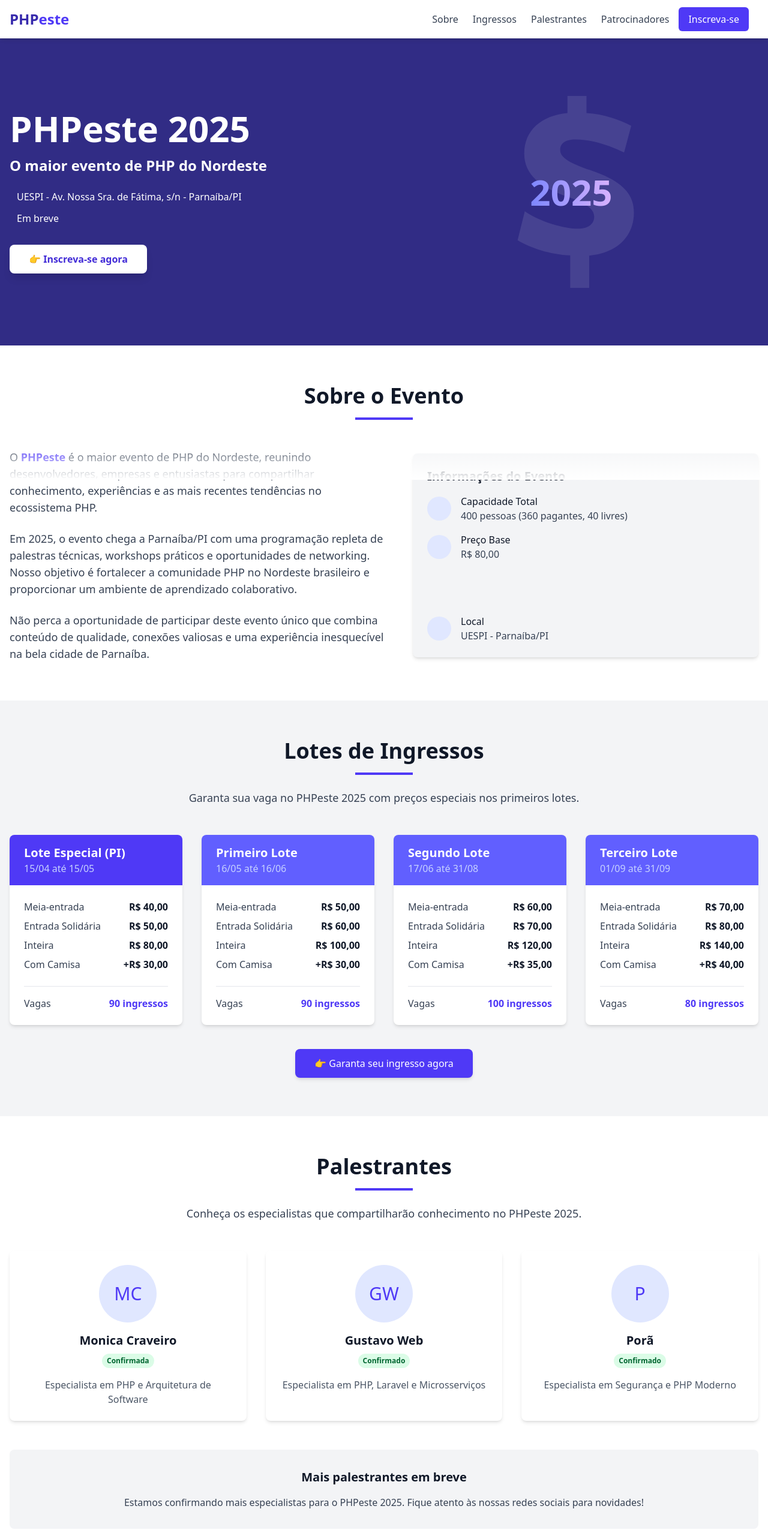
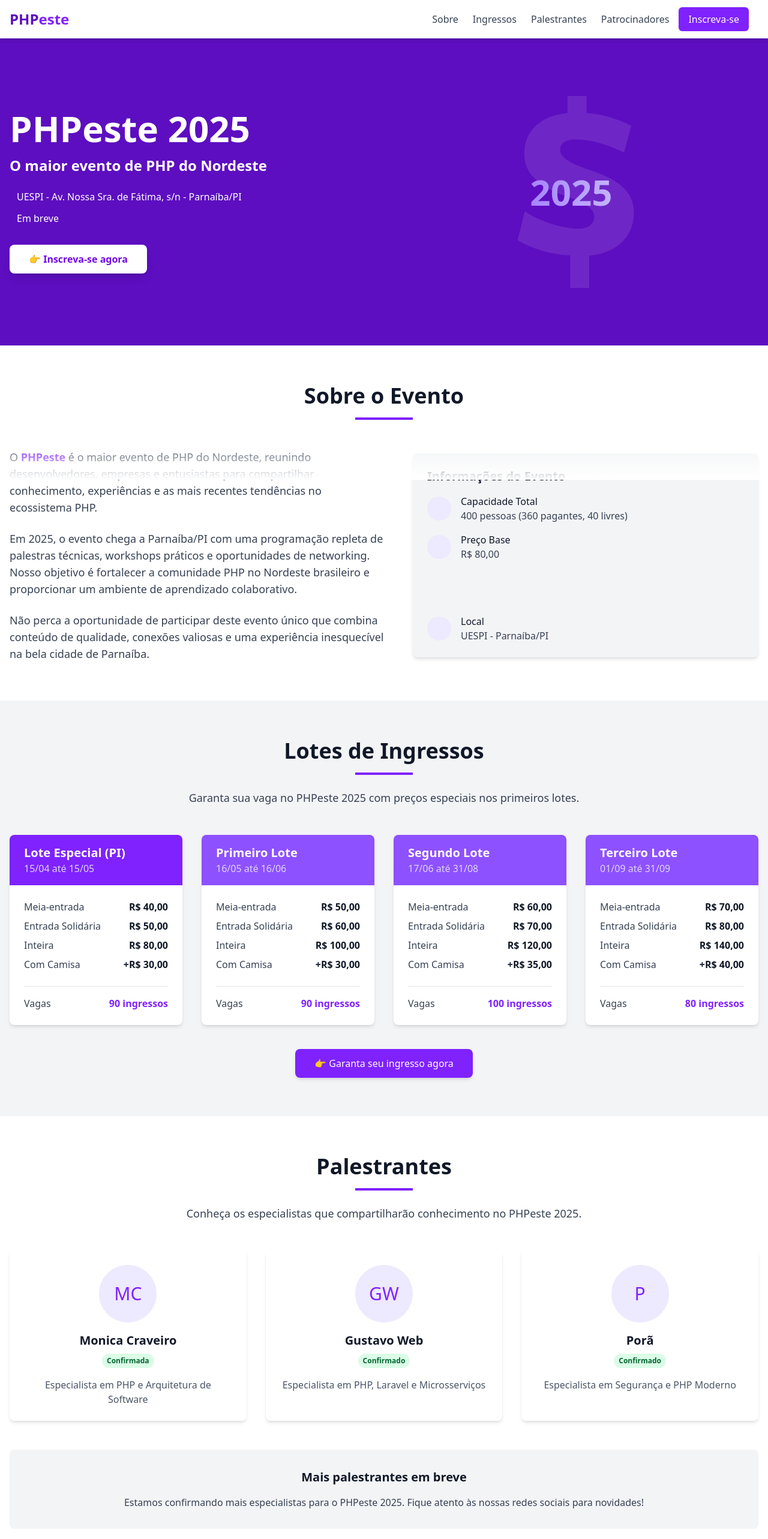
Before and after one commit to php-piaui/site, a Vue app: page / in a window 1280 px wide. Shown: the top 2566 px of the page at 60% size. Built offline with nearby package versions, Linux system fonts and the light colour scheme.

Commit message:
update colors

```diff
--- a/src/components/About.vue
+++ b/src/components/About.vue
@@ -5,13 +5,13 @@
     <div class="container mx-auto px-4">
       <div class="text-center mb-12">
         <h2 class="text-3xl md:text-4xl font-bold mb-4 text-gray-900">Sobre o Evento</h2>
-        <div class="w-24 h-1 bg-indigo-600 mx-auto mb-6"></div>
+        <div class="w-24 h-1 bg-violet-600 mx-auto mb-6"></div>
       </div>
 
       <div class="flex flex-col md:flex-row items-center">
         <div class="md:w-1/2 mb-8 md:mb-0" data-aos="fade-right">
           <p class="text-lg text-gray-700 mb-6">
-            O <span class="font-semibold text-indigo-600">PHPeste</span> é o maior evento de PHP do
+            O <span class="font-semibold text-violet-600">PHPeste</span> é o maior evento de PHP do
             Nordeste, reunindo desenvolvedores, empresas e entusiastas para compartilhar
             conhecimento, experiências e as mais recentes tendências no ecossistema PHP.
           </p>
@@ -34,9 +34,9 @@
             <div class="space-y-4">
               <div class="flex items-center">
                 <div
-                  class="w-10 h-10 rounded-full bg-indigo-100 flex items-center justify-center mr-4"
+                  class="w-10 h-10 rounded-full bg-violet-100 flex items-center justify-center mr-4"
                 >
-                  <i class="fas fa-users text-indigo-600"></i>
+                  <i class="fas fa-users text-violet-600"></i>
                 </div>
                 <div>
                   <h4 class="font-medium text-gray-900">Capacidade Total</h4>
@@ -46,9 +46,9 @@
 
               <div class="flex items-center">
                 <div
-                  class="w-10 h-10 rounded-full bg-indigo-100 flex items-center justify-center mr-4"
+                  class="w-10 h-10 rounded-full bg-violet-100 flex items-center justify-center mr-4"
                 >
-                  <i class="fas fa-ticket-alt text-indigo-600"></i>
+                  <i class="fas fa-ticket-alt text-violet-600"></i>
                 </div>
                 <div>
                   <h4 class="font-medium text-gray-900">Preço Base</h4>
@@ -66,9 +66,9 @@
 
               <div class="flex items-center mt-18">
                 <div
-                  class="w-10 h-10 rounded-full bg-indigo-100 flex items-center justify-center mr-4"
+                  class="w-10 h-10 rounded-full bg-violet-100 flex items-center justify-center mr-4"
                 >
-                  <i class="fas fa-map-marked-alt text-indigo-600"></i>
+                  <i class="fas fa-map-marked-alt text-violet-600"></i>
                 </div>
                 <div>
                   <h4 class="font-medium text-gray-900">Local</h4>
--- a/src/components/Footer.vue
+++ b/src/components/Footer.vue
@@ -5,8 +5,8 @@
     <div class="container mx-auto px-4">
       <div class="flex flex-col md:flex-row justify-between items-center">
         <div class="mb-6 md:mb-0">
-          <a href="#" class="font-bold text-2xl text-indigo-400">
-            <span class="text-indigo-300">PHP</span>este 2025
+          <a href="#" class="font-bold text-2xl text-violet-400">
+            <span class="text-violet-300">PHP</span>este 2025
           </a>
           <p class="mt-2 text-gray-400">O maior evento de PHP do Nordeste</p>
         </div>
@@ -33,7 +33,7 @@
       <div class="mt-8 pt-6 border-t border-gray-800 text-center">
         <a
           href="#register"
-          class="inline-block bg-indigo-600 hover:bg-indigo-700 text-white font-medium py-2 px-6 rounded-md transition-colors"
+          class="inline-block bg-violet-600 hover:bg-violet-700 text-white font-medium py-2 px-6 rounded-md transition-colors"
         >
           👉 Inscreva-se agora
         </a>
--- a/src/components/Header.vue
+++ b/src/components/Header.vue
@@ -9,27 +9,27 @@
   >
     <div class="container mx-auto px-4 py-3">
       <div class="flex justify-between items-center">
-        <a href="#" class="font-bold text-2xl text-indigo-600">
-          <span class="text-indigo-800">PHP</span>este
+        <a href="#" class="font-bold text-2xl text-violet-600">
+          <span class="text-violet-800">PHP</span>este
         </a>
 
         <div class="flex items-center space-x-4">
           <nav class="hidden md:flex space-x-6">
-            <a href="#about" class="text-gray-700 hover:text-indigo-600 transition-colors">Sobre</a>
-            <a href="#tickets" class="text-gray-700 hover:text-indigo-600 transition-colors"
+            <a href="#about" class="text-gray-700 hover:text-violet-600 transition-colors">Sobre</a>
+            <a href="#tickets" class="text-gray-700 hover:text-violet-600 transition-colors"
               >Ingressos</a
             >
-            <a href="#speakers" class="text-gray-700 hover:text-indigo-600 transition-colors"
+            <a href="#speakers" class="text-gray-700 hover:text-violet-600 transition-colors"
               >Palestrantes</a
             >
-            <a href="#sponsors" class="text-gray-700 hover:text-indigo-600 transition-colors"
+            <a href="#sponsors" class="text-gray-700 hover:text-violet-600 transition-colors"
               >Patrocinadores</a
             >
           </nav>
 
           <a
             href="#register"
-            class="hidden md:block bg-indigo-600 hover:bg-indigo-700 text-white px-4 py-2 rounded-md transition-colors font-medium"
+            class="hidden md:block bg-violet-600 hover:bg-violet-700 text-white px-4 py-2 rounded-md transition-colors font-medium"
           >
             Inscreva-se
           </a>
@@ -49,31 +49,31 @@
           <a
             href="#about"
             @click="mobileMenuOpen = false"
-            class="text-gray-700 hover:text-indigo-600 transition-colors"
+            class="text-gray-700 hover:text-violet-600 transition-colors"
             >Sobre</a
           >
           <a
             href="#tickets"
             @click="mobileMenuOpen = false"
-            class="text-gray-700 hover:text-indigo-600 transition-colors"
+            class="text-gray-700 hover:text-violet-600 transition-colors"
             >Ingressos</a
           >
           <a
             href="#speakers"
             @click="mobileMenuOpen = false"
-            class="text-gray-700 hover:text-indigo-600 transition-colors"
+            class="text-gray-700 hover:text-violet-600 transition-colors"
             >Palestrantes</a
           >
           <a
             href="#sponsors"
             @click="mobileMenuOpen = false"
-            class="text-gray-700 hover:text-indigo-600 transition-colors"
+            class="text-gray-700 hover:text-violet-600 transition-colors"
             >Patrocinadores</a
           >
           <a
             href="#register"
             @click="mobileMenuOpen = false"
-            class="bg-indigo-600 hover:bg-indigo-700 text-white px-4 py-2 rounded-md transition-colors font-medium text-center"
+            class="bg-violet-600 hover:bg-violet-700 text-white px-4 py-2 rounded-md transition-colors font-medium text-center"
           >
             Inscreva-se
           </a>
--- a/src/components/Hero.vue
+++ b/src/components/Hero.vue
@@ -1,7 +1,7 @@
 <script setup></script>
 
 <template>
-  <section class="gradient-bg bg-indigo-900 text-white py-16 md:py-24">
+  <section class="gradient-bg bg-violet-800 text-white py-16 md:py-24">
     <div class="container mx-auto px-4">
       <div class="flex flex-col md:flex-row items-center justify-between">
         <div class="md:w-1/2 mb-8 md:mb-0" data-aos="fade-right">
@@ -9,17 +9,17 @@
           <h2 class="text-xl md:text-2xl font-semibold mb-6">O maior evento de PHP do Nordeste</h2>
           <div class="mb-8">
             <div class="flex items-start mb-3">
-              <i class="fas fa-map-marker-alt mt-1 mr-3 text-indigo-300"></i>
+              <i class="fas fa-map-marker-alt mt-1 mr-3 text-violet-300"></i>
               <p>UESPI - Av. Nossa Sra. de Fátima, s/n - Parnaíba/PI</p>
             </div>
             <div class="flex items-start">
-              <i class="fas fa-calendar-alt mt-1 mr-3 text-indigo-300"></i>
+              <i class="fas fa-calendar-alt mt-1 mr-3 text-violet-300"></i>
               <p>Em breve</p>
             </div>
           </div>
           <a
             href="#register"
-            class="inline-block bg-white text-indigo-700 font-bold py-3 px-8 rounded-lg shadow-lg hover:bg-gray-100 transition-colors transform hover:scale-105 duration-200"
+            class="inline-block bg-white text-violet-700 font-bold py-3 px-8 rounded-lg shadow-lg hover:bg-gray-100 transition-colors transform hover:scale-105 duration-200"
           >
             👉 Inscreva-se agora
           </a>
@@ -38,7 +38,7 @@
             </svg>
             <div class="absolute inset-0 flex items-center justify-center">
               <span
-                class="text-4xl md:text-6xl font-bold bg-clip-text text-transparent bg-gradient-to-r from-indigo-400 to-purple-300"
+                class="text-4xl md:text-6xl font-bold bg-clip-text text-transparent bg-gradient-to-r from-violet-400 to-violet-300"
                 >2025</span
               >
             </div>
--- a/src/components/Speakers.vue
+++ b/src/components/Speakers.vue
@@ -5,7 +5,7 @@
     <div class="container mx-auto px-4">
       <div class="text-center mb-12">
         <h2 class="text-3xl md:text-4xl font-bold mb-4 text-gray-900">Palestrantes</h2>
-        <div class="w-24 h-1 bg-indigo-600 mx-auto mb-6"></div>
+        <div class="w-24 h-1 bg-violet-600 mx-auto mb-6"></div>
         <p class="text-lg text-gray-700 max-w-2xl mx-auto">
           Conheça os especialistas que compartilharão conhecimento no PHPeste 2025.
         </p>
@@ -20,8 +20,8 @@
         >
           <div class="p-6">
             <div class="flex items-center justify-center mb-4">
-              <div class="w-24 h-24 rounded-full bg-indigo-100 flex items-center justify-center">
-                <span class="text-3xl text-indigo-600">MC</span>
+              <div class="w-24 h-24 rounded-full bg-violet-100 flex items-center justify-center">
+                <span class="text-3xl text-violet-600">MC</span>
               </div>
             </div>
             <h3 class="text-xl font-bold text-center text-gray-900 mb-2">Monica Craveiro</h3>
@@ -45,8 +45,8 @@
         >
           <div class="p-6">
             <div class="flex items-center justify-center mb-4">
-              <div class="w-24 h-24 rounded-full bg-indigo-100 flex items-center justify-center">
-                <span class="text-3xl text-indigo-600">GW</span>
+              <div class="w-24 h-24 rounded-full bg-violet-100 flex items-center justify-center">
+                <span class="text-3xl text-violet-600">GW</span>
               </div>
             </div>
             <h3 class="text-xl font-bold text-center text-gray-900 mb-2">Gustavo Web</h3>
@@ -70,8 +70,8 @@
         >
           <div class="p-6">
             <div class="flex items-center justify-center mb-4">
-              <div class="w-24 h-24 rounded-full bg-indigo-100 flex items-center justify-center">
-                <span class="text-3xl text-indigo-600">P</span>
+              <div class="w-24 h-24 rounded-full bg-violet-100 flex items-center justify-center">
+                <span class="text-3xl text-violet-600">P</span>
               </div>
             </div>
             <h3 class="text-xl font-bold text-center text-gray-900 mb-2">Porã</h3>
--- a/src/components/Tickets.vue
+++ b/src/components/Tickets.vue
@@ -5,7 +5,7 @@
     <div class="container mx-auto px-4">
       <div class="text-center mb-12">
         <h2 class="text-3xl md:text-4xl font-bold mb-4 text-gray-900">Lotes de Ingressos</h2>
-        <div class="w-24 h-1 bg-indigo-600 mx-auto mb-6"></div>
+        <div class="w-24 h-1 bg-violet-600 mx-auto mb-6"></div>
         <p class="text-lg text-gray-700 max-w-2xl mx-auto">
           Garanta sua vaga no PHPeste 2025 com preços especiais nos primeiros lotes.
         </p>
@@ -18,9 +18,9 @@
           data-aos="fade-up"
           data-aos-delay="100"
         >
-          <div class="bg-indigo-600 text-white py-4 px-6">
+          <div class="bg-violet-600 text-white py-4 px-6">
             <h3 class="text-xl font-bold">Lote Especial (PI)</h3>
-            <p class="text-indigo-200">15/04 até 15/05</p>
+            <p class="text-violet-200">15/04 até 15/05</p>
           </div>
           <div class="p-6">
             <div class="mb-6">
@@ -44,7 +44,7 @@
             <div class="pt-4 border-t border-gray-200">
               <div class="flex justify-between items-center">
                 <span class="font-medium text-gray-700">Vagas</span>
-                <span class="font-bold text-indigo-600">90 ingressos</span>
+                <span class="font-bold text-violet-600">90 ingressos</span>
               </div>
             </div>
           </div>
@@ -56,9 +56,9 @@
           data-aos="fade-up"
           data-aos-delay="200"
         >
-          <div class="bg-indigo-500 text-white py-4 px-6">
+          <div class="bg-violet-500 text-white py-4 px-6">
             <h3 class="text-xl font-bold">Primeiro Lote</h3>
-            <p class="text-indigo-200">16/05 até 16/06</p>
+            <p class="text-violet-200">16/05 até 16/06</p>
           </div>
           <div class="p-6">
             <div class="mb-6">
@@ -82,7 +82,7 @@
             <div class="pt-4 border-t border-gray-200">
               <div class="flex justify-between items-center">
                 <span class="font-medium text-gray-700">Vagas</span>
-                <span class="font-bold text-indigo-600">90 ingressos</span>
+                <span class="font-bold text-violet-600">90 ingressos</span>
               </div>
             </div>
           </div>
@@ -94,9 +94,9 @@
           data-aos="fade-up"
           data-aos-delay="300"
         >
-          <div class="bg-indigo-500 text-white py-4 px-6">
+          <div class="bg-violet-500 text-white py-4 px-6">
             <h3 class="text-xl font-bold">Segundo Lote</h3>
-            <p class="text-indigo-200">17/06 até 31/08</p>
+            <p class="text-violet-200">17/06 até 31/08</p>
           </div>
           <div class="p-6">
             <div class="mb-6">
@@ -120,7 +120,7 @@
             <div class="pt-4 border-t border-gray-200">
               <div class="flex justify-between items-center">
                 <span class="font-medium text-gray-700">Vagas</span>
-                <span class="font-bold text-indigo-600">100 ingressos</span>
+                <span class="font-bold text-violet-600">100 ingressos</span>
               </div>
             </div>
           </div>
@@ -132,9 +132,9 @@
           data-aos="fade-up"
           data-aos-delay="400"
         >
-          <div class="bg-indigo-500 text-white py-4 px-6">
+          <div class="bg-violet-500 text-white py-4 px-6">
             <h3 class="text-xl font-bold">Terceiro Lote</h3>
-            <p class="text-indigo-200">01/09 até 31/09</p>
+            <p class="text-violet-200">01/09 até 31/09</p>
           </div>
           <div class="p-6">
             <div class="mb-6">
@@ -158,7 +158,7 @@
             <div class="pt-4 border-t border-gray-200">
               <div class="flex justify-between items-center">
                 <span class="font-medium text-gray-700">Vagas</span>
-                <span class="font-bold text-indigo-600">80 ingressos</span>
+                <span class="font-bold text-violet-600">80 ingressos</span>
               </div>
             </div>
           </div>
@@ -168,7 +168,7 @@
       <div class="text-center mt-10">
         <a
           href="#register"
-          class="inline-block bg-indigo-600 hover:bg-indigo-700 text-white font-medium py-3 px-8 rounded-lg shadow-md transition-colors transform hover:scale-105 duration-200"
+          class="inline-block bg-violet-600 hover:bg-violet-700 text-white font-medium py-3 px-8 rounded-lg shadow-md transition-colors transform hover:scale-105 duration-200"
         >
           👉 Garanta seu ingresso agora
         </a>
```
Also changed, not shown: src/components/Contact.vue (+16 -16 lines), src/components/Registration.vue (+7 -7 lines), src/components/Sponsors.vue (+8 -8 lines).
